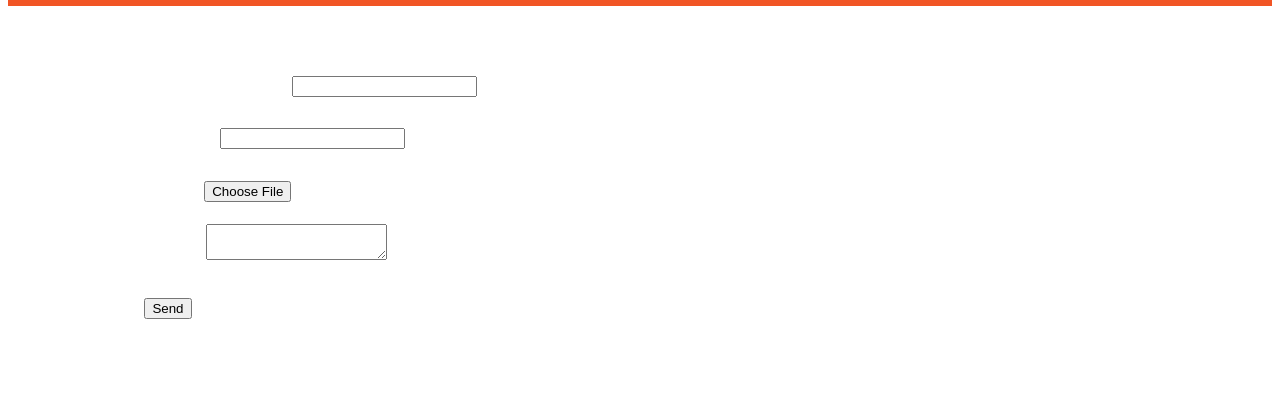
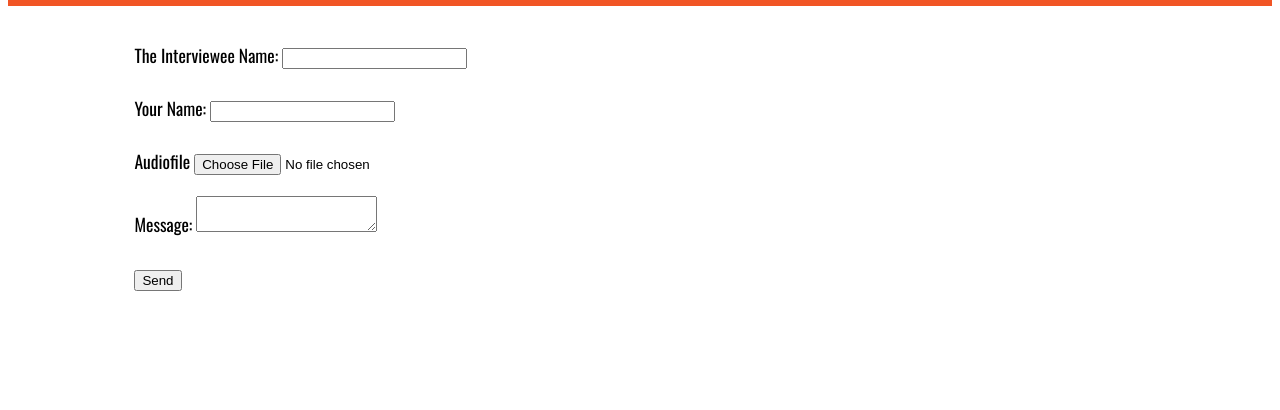
Before and after one commit to KevOubre/MetalMan, a website: page src/template/addentry.html in a window 1280 px wide. Shown: the part 58-468 px from the top of the page. Drawn offline with nearby package versions, Linux system fonts and the light colour scheme; files that its build step writes are made by us from their sources.

Commit message:
fixed font

```diff
--- a/src/assets/css/style.css
+++ b/src/assets/css/style.css
@@ -92,7 +92,6 @@ h5{
 .contact-wrapper{
 
   font-family: 'Oswald', sans-serif;
-  padding: 10px;
 
-  color:white;
+  color:black;
 }
```
